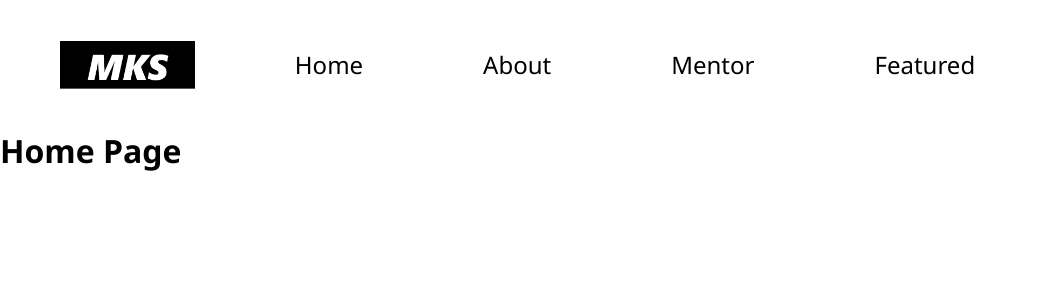
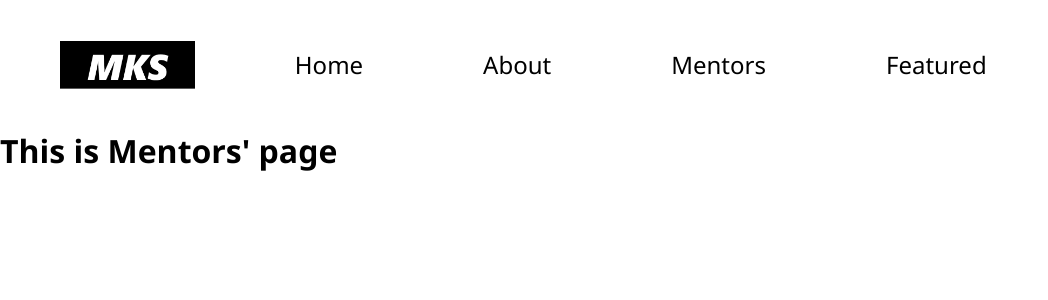
Before and after one commit to ju-makerspace/mks-website, a React (Create React App) app in the folder frontend/: page /mentors in a window 1280 px wide. Shown: the top 300 px of the page, without its empty margins (0-1048 px from the left). Built offline with nearby package versions, Linux system fonts and the light colour scheme; the HTML template or start-up script is replaced by a standard one.

Commit message:
Added React-Router DOM

```diff
--- a/frontend/package.json
+++ b/frontend/package.json
@@ -11,6 +11,7 @@
     "@testing-library/user-event": "^13.5.0",
     "react": "^18.2.0",
     "react-dom": "^18.2.0",
+    "react-router-dom": "^6.3.0",
     "react-scripts": "5.0.1",
     "web-vitals": "^2.1.4"
   },
--- a/frontend/src/App.css
+++ b/frontend/src/App.css
@@ -21,6 +21,11 @@ navbar ul li {
   font-size: 1.5rem;
 }
 
+navbar ul li a {
+  text-decoration: none;
+  color: black;
+}
+
 navbar img {
   margin-left: 30px;
   height: 3rem;
--- a/frontend/src/App.js
+++ b/frontend/src/App.js
@@ -1,13 +1,24 @@
 import './App.css';
 import Home from './components/Home';
 import Navbar from './components/Navbar';
+import { BrowserRouter, Routes, Route } from 'react-router-dom';
+import About from './components/About';
+import Mentors from './components/Mentors';
+import Featured from './components/Featured';
 
 const App = () => {
     return (
-        <div className='App'>
-            <Navbar />
-            <Home />
-        </div>
+        <BrowserRouter>
+            <div className='App'>
+                <Navbar />
+                <Routes>
+                    <Route path="/" element={<Home />} />
+                    <Route path='/about' element={<About />} />
+                    <Route path='/mentors' element={<Mentors />} />
+                    <Route path='/featured' element={<Featured />} />
+                </Routes>
+            </div>
+        </BrowserRouter>
     );
 };
 
--- /dev/null
+++ b/frontend/src/components/About.js
@@ -0,0 +1,11 @@
+import React from 'react'
+
+const About = () => {
+  return (
+    <div>
+        <h1>This is About</h1>
+    </div>
+  )
+}
+
+export default About
--- /dev/null
+++ b/frontend/src/components/Featured.js
@@ -0,0 +1,11 @@
+import React from 'react'
+
+const Featured = () => {
+  return (
+    <div>
+        <h1>This is Featured page</h1>
+    </div>
+  )
+}
+
+export default Featured
--- /dev/null
+++ b/frontend/src/components/Mentors.js
@@ -0,0 +1,11 @@
+import React from 'react'
+
+const Mentors = () => {
+  return (
+    <div>
+        <h1>This is Mentors' page</h1>
+    </div>
+  )
+}
+
+export default Mentors
--- a/frontend/src/components/Navbar.js
+++ b/frontend/src/components/Navbar.js
@@ -1,17 +1,26 @@
-import React from 'react'
+import React from 'react';
+import { Link } from 'react-router-dom';
 
 const Navbar = () => {
-  return (
-    <navbar>
+    return (
+        <navbar>
             <img src={process.env.PUBLIC_URL + '/images/mks.png'} />
-        <ul>
-            <li>Home</li>
-            <li>About</li>
-            <li>Mentor</li>
-            <li>Featured</li>
-        </ul>
-    </navbar>
-  )
-}
+            <ul>
+                <li>
+                    <Link to='/'>Home</Link>
+                </li>
+                <li>
+                    <Link to='/about'>About</Link>
+                </li>
+                <li>
+                    <Link to='/mentors'>Mentors</Link>
+                </li>
+                <li>
+                    <Link to='/featured'>Featured</Link>
+                </li>
+            </ul>
+        </navbar>
+    );
+};
 
-export default Navbar
+export default Navbar;
```
Also changed, not shown: 1 other file (tests, documents, lock files or other folders).
